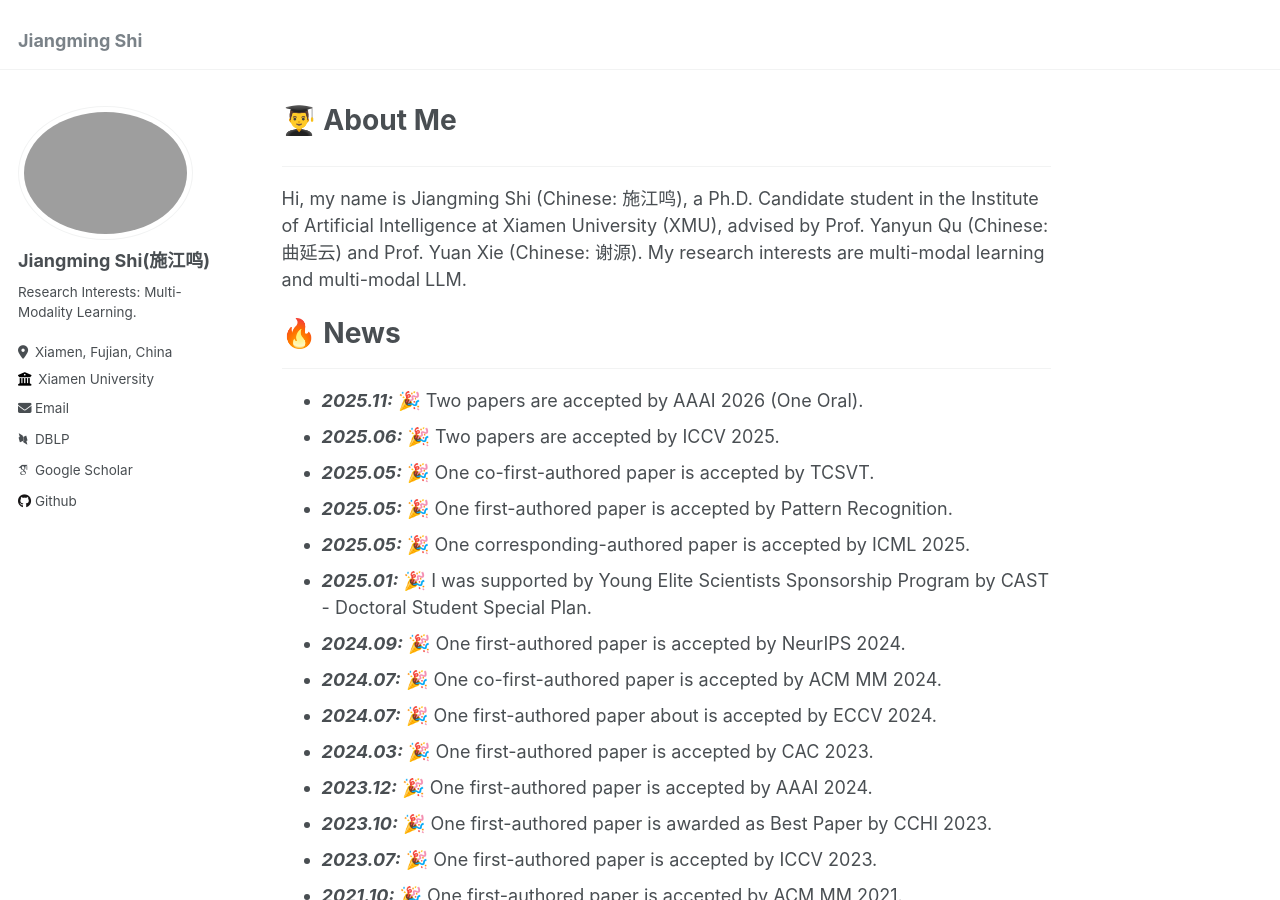
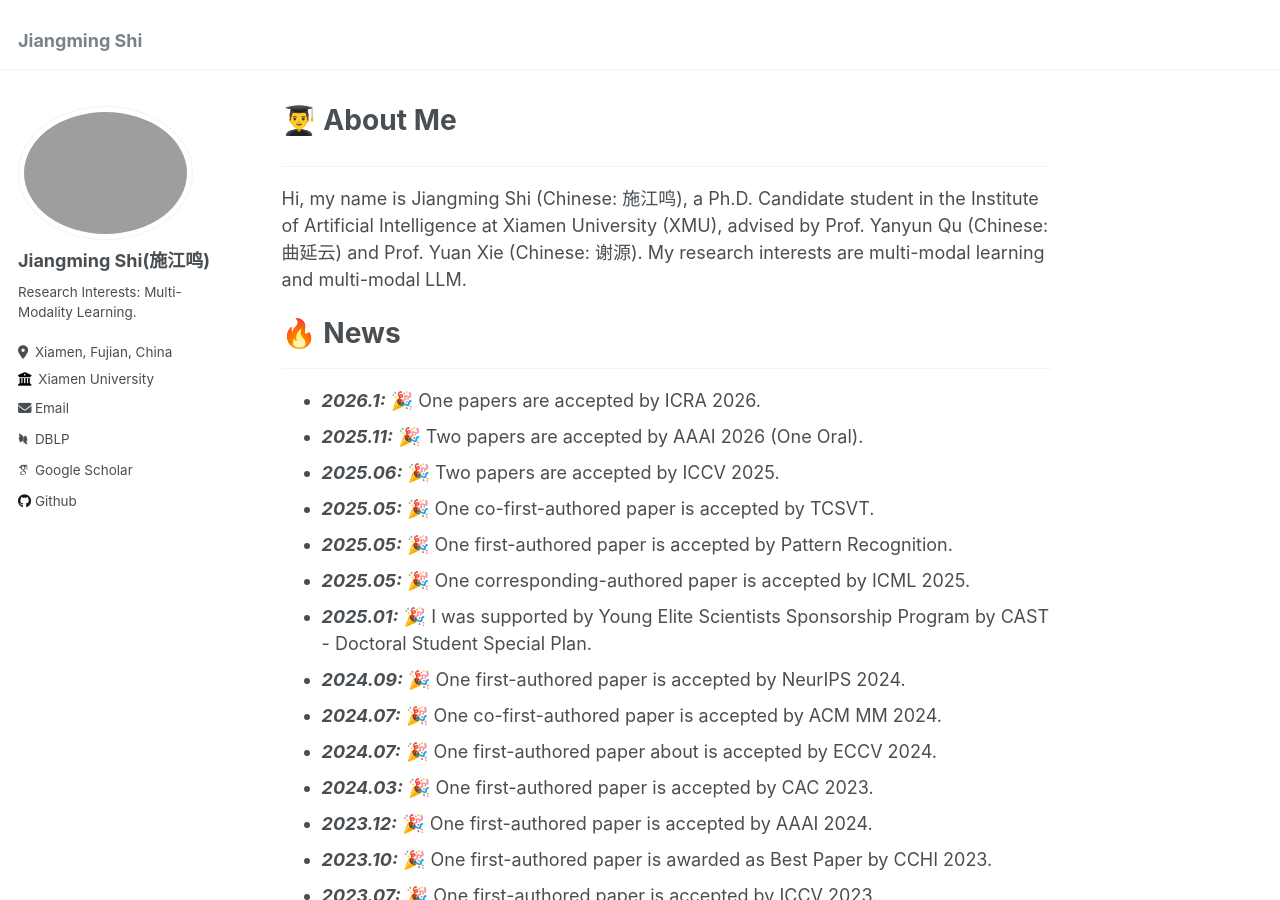
Before and after one commit to shijiangming1/shijiangming1.github.io, a Jekyll site: the page built from _pages/about.md, in a window 1280 px wide and 900 px high. Built offline with Jekyll 4.4.1, drawn with Linux system fonts in a browser that asks for light colours; some web fonts are replaced; some of the changed text lies outside the part shown.

Commit message:
Update about.md

```diff
--- a/_pages/about.md
+++ b/_pages/about.md
@@ -16,6 +16,9 @@ Hi, my name is Jiangming Shi (Chinese: 施江鸣), a Ph.D. Candidate student in
 ======
 <hr>
 <ul>
+  <li>
+    <strong><i>2026.1:</i></strong> 🎉 One papers are accepted by ICRA 2026.
+  </li>
   <li>
     <strong><i>2025.11:</i></strong> 🎉 Two papers are accepted by AAAI 2026 (One Oral).
   </li>
@@ -74,6 +77,7 @@ Hi, my name is Jiangming Shi (Chinese: 施江鸣), a Ph.D. Candidate student in
 11. Xiangbo Yin#, Jiangming Shi#, Zhizhong Zhang, Yuan Xie, Yanyun Qu*. Adaptive Pseudo-label Purification and Debiasing for Unsupervised Visible-Infrared Person Re-Identification. TCSVT'25
 
 ## 🏆 Honor & Award
+- 2026.01 Yanbao Scholarship (<ins>燕宝奖学金</ins>)
 - 2025.11 National Scholarship (<ins>国家奖学金</ins>)
 - 2025.01 Young Elite Scientists Sponsorship Program - Doctoral Student Special Plan (<ins>中国科协青年人才托举工程-博士生专项计划</ins>), CAST
 - 2024.12 Bank of China Scholarship (<ins>中国银行奖学金</ins>), XMU
```
